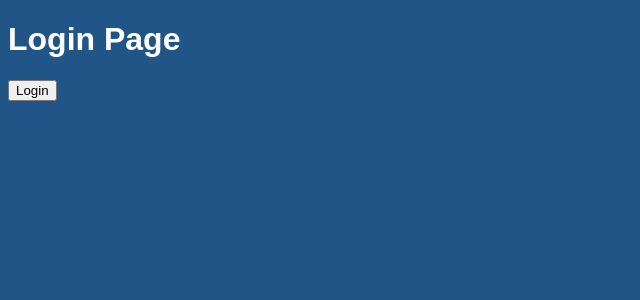
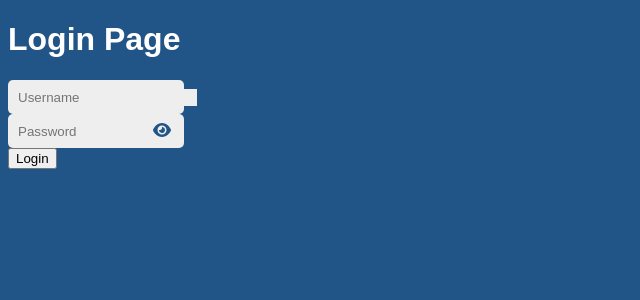
Before and after one commit to PhilipHassialis/parkingapp, a React (Vite) app in the folder parking_app/: page /login in a window 1280 px wide. Shown: the top 300 px of the page, without its empty margins (0-640 px from the left). Built offline with nearby package versions, Linux system fonts and the light colour scheme.

Commit message:
input / password boxes

```diff
--- /dev/null
+++ b/parking_app/src/components/UI/InputBox.tsx
@@ -0,0 +1,11 @@
+import type { ComponentPropsWithoutRef } from "react";
+
+const InputBox = ({...inputProps}: ComponentPropsWithoutRef<"input">) => {
+    return (
+        <div className = "input-box-container">
+            <input {...inputProps}  type="text"  />
+        </div>
+    );
+}
+
+export default InputBox;
--- /dev/null
+++ b/parking_app/src/components/UI/PasswordBox.tsx
@@ -0,0 +1,20 @@
+import { faEye, faEyeSlash } from "@fortawesome/free-solid-svg-icons";
+import { FontAwesomeIcon } from "@fortawesome/react-fontawesome";
+import { useState, type ComponentPropsWithoutRef } from "react";
+
+const PasswordBox = ({ ...inputProps }: ComponentPropsWithoutRef<"input">) => {
+
+
+    const [showPassword, setShowPassword] = useState(false);
+
+    return (
+        <div className="password-box-container">
+            <input {...inputProps} type={showPassword ? "text" : "password"}  />
+            {showPassword ?
+                <FontAwesomeIcon icon={faEyeSlash} style={{ cursor: "pointer" }} onClick={() => setShowPassword(false)} /> :
+                <FontAwesomeIcon icon={faEye} style={{ cursor: "pointer" }} onClick={() => setShowPassword(true)} />}
+        </div>
+    );
+}
+
+export default PasswordBox;
--- a/parking_app/src/index.css
+++ b/parking_app/src/index.css
@@ -271,3 +271,45 @@ body {
     width: 100%;
     height: 4em;
 }
+
+.input-box-container {
+    padding: 0.5em;
+    background-color: rgb(238,238,238);
+    margin: 1px solid rgb(231,231,231);
+    border-radius: 5px;
+    display: inline-block;
+    width: 100%;
+    color: rgb(33, 84, 135);
+}
+
+.input-box-container input {
+    background-color: rgb(238,238,238);
+    border: none;
+    color: rgb(33, 84, 135);
+}
+
+.input-box-container input:focus {
+    outline: none;
+}
+
+.password-box-container {
+    padding: 0.5em;
+    background-color: rgb(238,238,238);
+    margin: 1px solid rgb(231,231,231);
+    border-radius: 5px;
+    display: inline-block;
+    width: 100%;
+    color: rgb(33, 84, 135);
+
+}
+
+.password-box-container input {
+    background-color: rgb(238,238,238);
+    border: none;
+    color: rgb(33, 84, 135);
+    width: calc(100% - 2em);
+}
+
+.password-box-container input:focus {
+    outline: none;
+}
--- a/parking_app/src/pages/landingpage/LandingPage.tsx
+++ b/parking_app/src/pages/landingpage/LandingPage.tsx
@@ -7,14 +7,19 @@ import NotificationList from "../../components/UI/NotificationList";
 import LandingMenu from "../../components/UI/LandingMenu";
 import LandingCalendar from "../../components/UI/LandingCalendar";
 import UserHeroCard from "../../components/UI/UserHeroCard";
+import useUserStore from "../../data/userData";
 
 const LandingPage = () => {
+
+    const userStore = useUserStore();
+    const userName = userStore.user ? userStore.user?.name : "";
+    const userEmail = userStore.user ? userStore.user?.email : "";
 
     return (<>
         <div style={{ display: "flex", justifyContent: "center" }}>
             <div className="landing-page-left content">
                 <Panel bgColor="white">
-                <UserHeroCard user={{ name: "The user name", role: "The user role", image: "", email:"testuser@userland.org" }} isLanding={true} />
+                <UserHeroCard user={{ name: userName , role: "The user role", image: "", email: userEmail }} isLanding={true} />
                 </Panel>
                 <LandingMenu />
             </div>
--- a/parking_app/src/pages/login/LoginPage.tsx
+++ b/parking_app/src/pages/login/LoginPage.tsx
@@ -1,21 +1,35 @@
 import { useNavigate } from "react-router";
 import useUserStore from "../../data/userData";
+import InputBox from "../../components/UI/InputBox";
+import PasswordBox from "../../components/UI/PasswordBox";
+import React from "react";
 
 const LoginPage = () => {
 
     const userStore = useUserStore();
     const navigate = useNavigate();
 
+    const [userName, setUserName] = React.useState("");
+    const [password, setPassword] = React.useState("");
+
 
     const login = () => {
-        userStore.setUser({name: "John Doe", email: "john.doe@sword-group.com", role: "admin", image:""});
+        // console.log(userName, password);
+        userStore.setUser({ name: userName, email: `${userName}@sword-group.com`, role: "admin", image: "" });
         navigate("/");
     }
 
     return (
         <div>
             <h1>Login Page</h1>
-            <button onClick={()=>{login()}}>Login</button>
+            <div style={{width:"10em"}}>
+                <InputBox placeholder="Username" value={userName} onChange={(e)=>setUserName(e.target.value)} />
+            </div>
+            <div  style={{width:"10em"}}>
+
+                <PasswordBox placeholder="Password" value={password} onChange={(e)=>setPassword(e.target.value)} />
+            </div>
+            <button onClick={() => { login() }}>Login</button>
         </div>
     );
 
```
